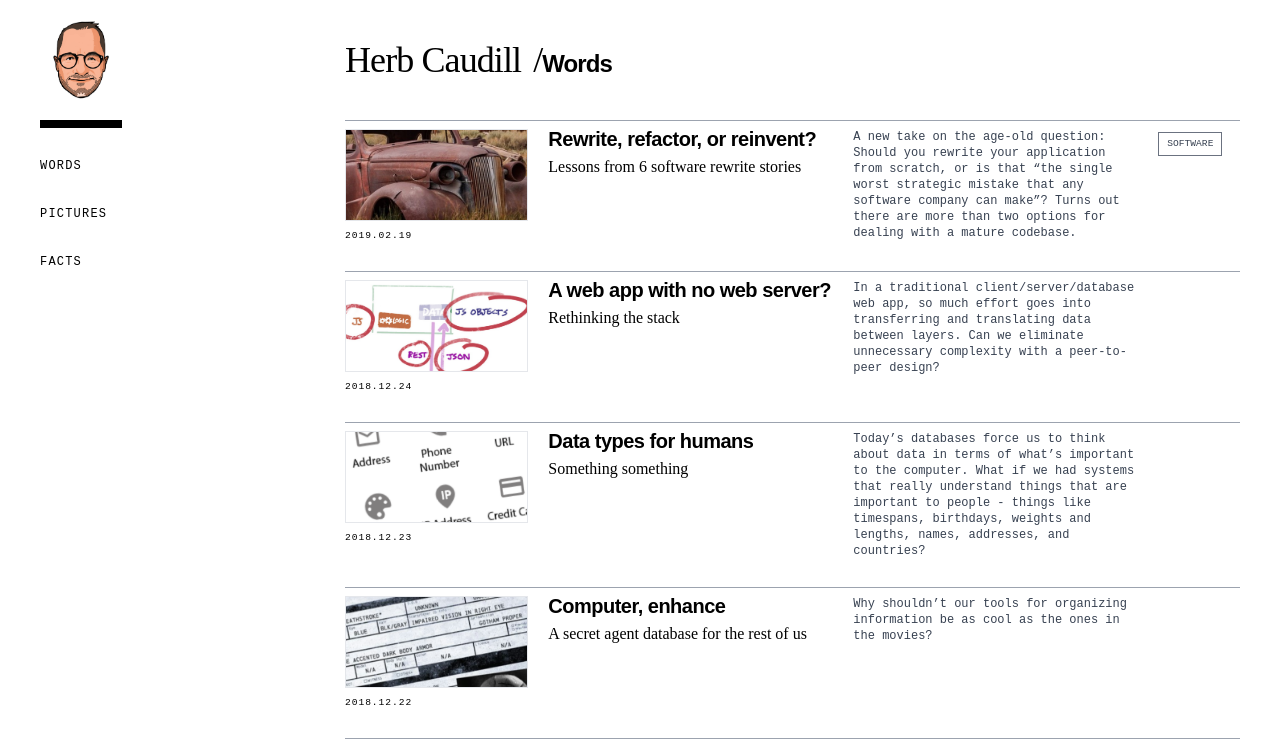
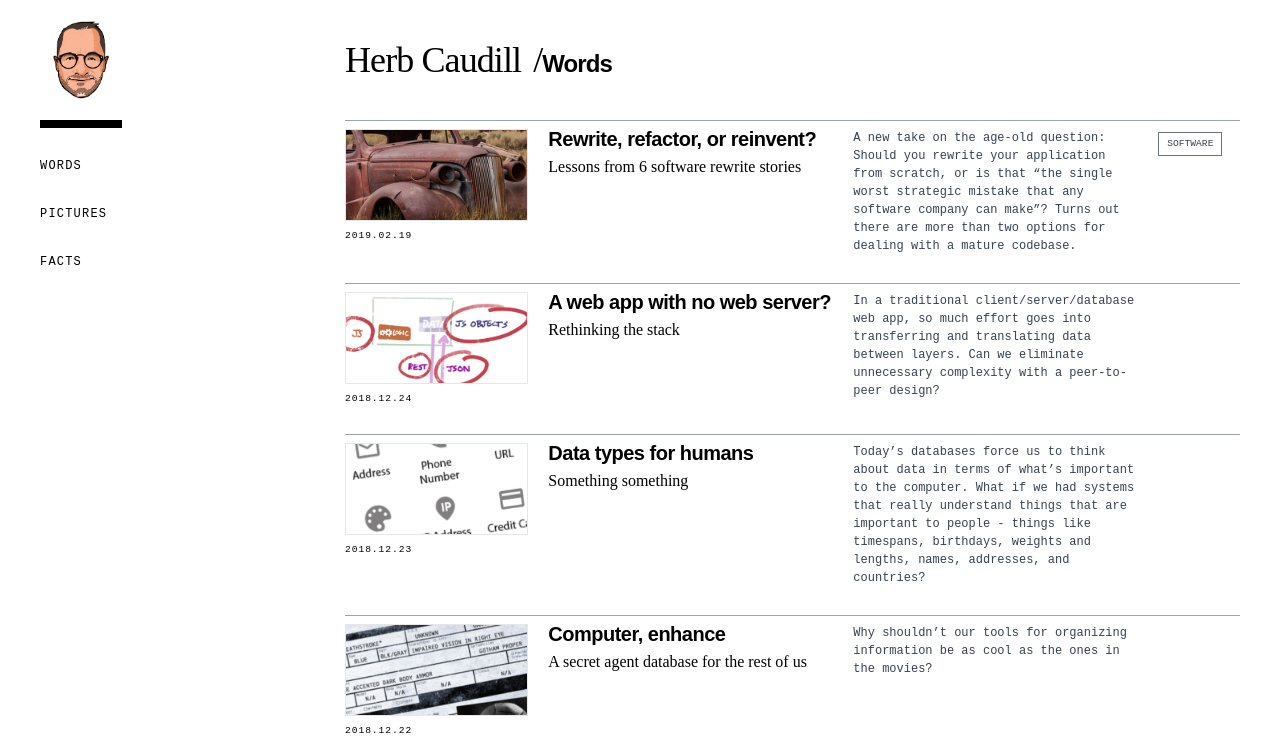
Before and after one commit to HerbCaudill/herbcaudill.com, a Next.js app: page / in a window 1280 px wide. Shown: the top 745 px of the page. Built offline with nearby package versions, Linux system fonts and the light colour scheme; what @savvywombat/tailwindcss-grid-areas would draw is missing.

Commit message:
tailwind.config.js: tweak font sizes

```diff
--- a/tailwind.config.js
+++ b/tailwind.config.js
@@ -31,6 +31,8 @@ module.exports = {
 
       fontSize: {
         '2xs': '.6rem',
+        xs: '.75rem',
+        sm: '.95rem',
       },
 
       padding: {
```
